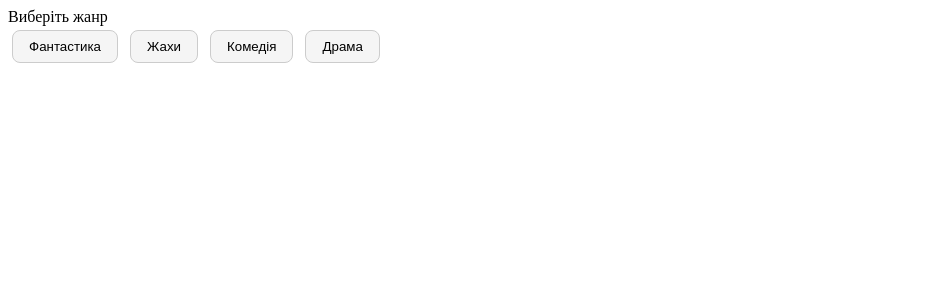
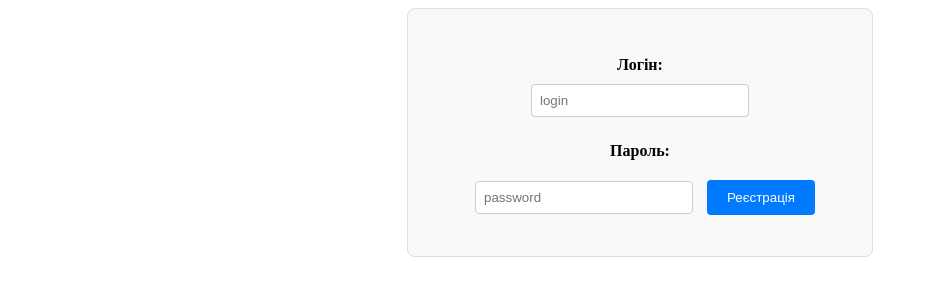
Before and after one commit to elena1964synyshyn/homework, a plain HTML site: page index.html in a window 1280 px wide. Shown: the whole page, without its empty margins (0-928 px from the left). Drawn offline with Linux system fonts and the light colour scheme.

Commit message:
update index.html and css ans script.js

```diff
--- a/css/style.css
+++ b/css/style.css
@@ -1,4 +1,6 @@
-.genre-btn {
+/* .genre-btn {
+
+
   padding: 8px 16px;
   margin: 4px;
   border: 1px solid #ccc;
@@ -35,4 +37,54 @@
 
 .film-item:last-child {
   border-bottom: none;
+} */
+
+
+.buttonBlock {
+  display: flex;
+  flex-direction: column;
 }
+
+.buttonItem {
+  margin: 30px;
+  width: 80px;
+  height: 80px;
+}
+
+.form {
+  margin: 0 auto;
+  text-align: center;
+  padding: 32px;
+  max-width: 400px;
+  border: 1px solid #ddd;
+  border-radius: 8px;
+  background: #f9f9f9;
+}
+
+.input {
+  margin: 10px;
+  padding: 8px;
+  width: 200px;
+  border: 1px solid #ccc;
+  border-radius: 4px;
+}
+
+label {
+  display: block;
+  margin-top: 15px;
+  font-weight: bold;
+}
+
+.btnSub {
+  margin-top: 20px;
+  padding: 10px 20px;
+  background: #007bff;
+  color: white;
+  border: none;
+  border-radius: 4px;
+  cursor: pointer;
+}
+
+.btnSub:hover {
+  background: #0056b3;
+}
--- a/index.html
+++ b/index.html
@@ -1,18 +1,21 @@
-</html>
 <!DOCTYPE html>
 <html lang="uk">
 
 <head>
   <meta charset="UTF-8">
   <meta name="viewport" content="width=device-width, initial-scale=1.0">
-  <title>Document</title>
+  <meta name="description" content="Форма реєстрації">
+  <meta http-equiv="Cache-Control" content="no-cache, no-store, must-revalidate">
+  <meta http-equiv="Pragma" content="no-cache">
+  <meta http-equiv="Expires" content="0">
+  <title>Реєстрація</title>
   <link rel="stylesheet" href="./css/style.css">
 </head>
 
 
 <body>
 
-  <div data-widget-name="menu">Виберіть жанр
+  <!-- <div data-widget-name="menu">Виберіть жанр
 
     <div id="genres">
       <button class="genre-btn" onclick="showFilms(this, 'fantasy')">Фантастика</button>
@@ -46,7 +49,32 @@
       </div>
 
     </div>
-  </div>
+  </div> -->
+  <!-- <div class="buttonBlock"> -->
+  <!-- <button class="buttonItem" id="btn1">1</button>
+    <button class="buttonItem" id="btn2">2</button>
+    <button class="buttonItem" id="btn3">3</button>
+    <button class="buttonItem" id="btn4">4</button>
+    <button class="buttonItem" id="btn5">5</button>
+    <button class="buttonItem" id="btn6">6</button> -->
+
+  <!-- <button class="buttonItem" id="add">Add</button>
+    <button class="buttonItem" id="remove">Remove</button>
+    <button class="buttonItem" id="click">Click Me</button> -->
+
+  <!-- <button class="buttonItem" id="click">Click Me</button> -->
+
+  <!-- </div> -->
+
+  <main>
+    <form class="form">
+      <label for="login">Логін:</label>
+      <input class="input" id="login" type="text" placeholder="login" autocomplete="username">
+      <label for="password">Пароль:</label>
+      <input class="input" id="password" type="password" placeholder="password" autocomplete="current-password">
+      <button class="btnSub" type="submit">Реєстрація</button>
+    </form>
+  </main>
 
 
 
@@ -55,8 +83,16 @@
 
 
 
-
-
+  <script>
+    // Відключаємо кешування для всіх ресурсів
+    if ('serviceWorker' in navigator) {
+      navigator.serviceWorker.getRegistrations().then(function (registrations) {
+        for (let registration of registrations) {
+          registration.unregister();
+        }
+      });
+    }
+  </script>
   <script src="./js/script.js"></script>
 </body>
 
--- a/js/script.js
+++ b/js/script.js
@@ -297,25 +297,79 @@
 
 // Д/З: Створити меню з жанрами фільмів. При кліку на жанр виводити назви фільмів цього жанру. (можна використовувати будь-які жанри та фільми)
 
-let activeBtn = null;
+// let activeBtn = null;
 
-function showFilms(btn, genre) {
-  // Знімаємо active з попередньої кнопки
-  if (activeBtn) activeBtn.classList.remove('active');
-  btn.classList.add('active');
-  activeBtn = btn;
+// function showFilms(btn, genre) {
+//   // Знімаємо active з попередньої кнопки
+//   if (activeBtn) activeBtn.classList.remove('active');
+//   btn.classList.add('active');
+//   activeBtn = btn;
 
-  // Ховаємо всі списки фільмів
-  document
-    .querySelectorAll('.films')
-    .forEach(el => (el.style.display = 'none'));
+//   // Ховаємо всі списки фільмів
+//   document
+//     .querySelectorAll('.films')
+//     .forEach(el => (el.style.display = 'none'));
 
-  // Показуємо потрібний
-  document.getElementById(genre).style.display = 'block';
+//   // Показуємо потрібний
+//   document.getElementById(genre).style.display = 'block';
 
-  // Оновлюємо заголовок
-  document.getElementById('films-title').textContent = btn.textContent;
+//   // Оновлюємо заголовок
+//   document.getElementById('films-title').textContent = btn.textContent;
 
-  // Показуємо блок
-  document.getElementById('films-box').style.display = 'block';
+//   // Показуємо блок
+//   document.getElementById('films-box').style.display = 'block';
+// }
+
+// Д/З до модуля № 29
+
+// const btn1 = document.querySelector('#btn1');
+// const btn2 = document.querySelector('#btn2');
+// const btn3 = document.querySelector('#btn3');
+// const btn4 = document.querySelector('#btn4');
+// const btn5 = document.querySelector('#btn5');
+
+// const btn6 = document.querySelector('#btn6');
+
+// btn1.addEventListener('click', () => console.log('click'));
+// btn2.addEventListener('contextmenu', () => console.log('contextmenu'));
+// btn3.addEventListener('mouseout', () => console.log('mouseover'));
+// btn4.addEventListener('mousedown', () => console.log('mousedown'));
+// btn5.addEventListener('mousemove', () => console.log('mousemove'));
+
+// btn6.addEventListener('keydown', () => console.log('keydown'));
+
+// const addBtn = document.querySelector('#add');
+// const removeBtn = document.querySelector('#remove');
+// const clickBtn = document.querySelector('#click');
+
+// const handleClick = () => {
+//   console.log('Hello');
+// };
+// addBtn.addEventListener('click', () => {
+//   clickBtn.addEventListener('click', handleClick);
+// });
+
+// removeBtn.addEventListener('click', () => {
+//   clickBtn.removeEventListener('click', handleClick);
+// });
+
+// const clickBtn = document.querySelector('#click');
+// const infoClick = event => {
+//   console.log('event', event.target);
+// };
+
+// clickBtn.addEventListener('click', infoClick);
+
+const form = document.querySelector('.form');
+const loginInput = form.querySelector('input[type="text"]');
+const passwordInput = form.querySelector('input[type="password"]');
+
+form.addEventListener('submit', handleSubmit);
+
+function handleSubmit(event) {
+  event.preventDefault();
+  const login = loginInput.value;
+  const password = passwordInput.value;
+  console.log(`Логін: ${login}, пароль: ${password}`);
+  form.reset();
 }
```
